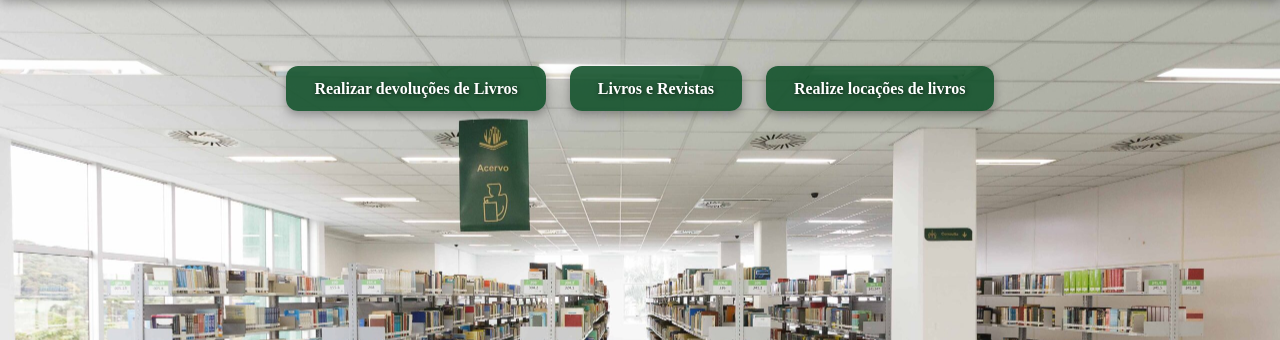
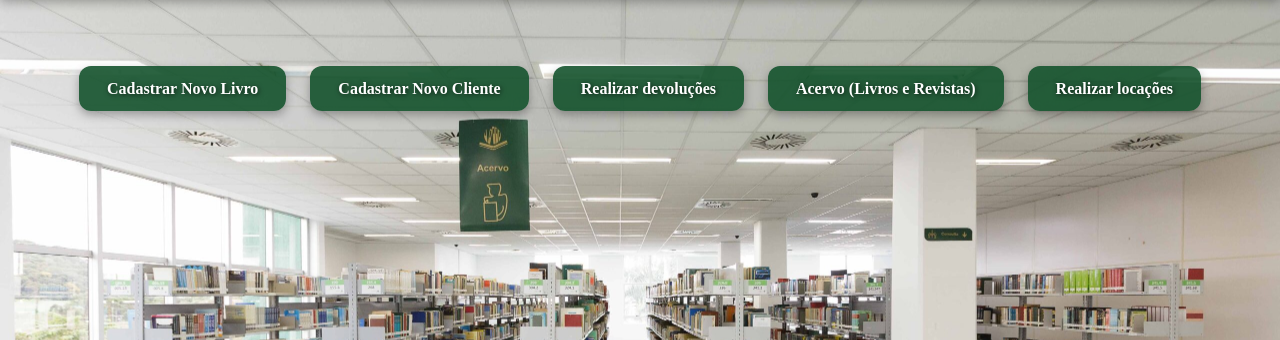
Before and after one commit to cauacozz11/Trabalho_POO_Grupo, a Flask app: page / in a window 1280 px wide. Shown: the part 100-440 px from the top of the page. Run offline with Flask 3, Linux system fonts and the light colour scheme; parts of the project's set-up code (start-up, migrations or seed data) failed here and were passed over.

Commit message:
te boto na cama te soco a banana oque que tu faz?
te boto na cama te soco a banana oque que tu faz?

ooooo, vai ser só pau nas cadangas... só pau nas candangas

```diff
--- a/app/routes.py
+++ b/app/routes.py
@@ -1,20 +1,267 @@
-from flask import Blueprint, render_template
-from database import Material, Cliente, Emprestimomprestimo
+# routes.py (COMPLETO E REFATORADO)
+from flask import Blueprint, render_template, request, redirect, url_for, flash
+from sqlalchemy import select
+from datetime import datetime, timedelta
+
+# Importa o db e os Modelos do Flask-SQLAlchemy
+from database import db, Cliente, Material, Emprestimo
 
 bp = Blueprint('main', __name__)
 
+# Configuração de prazo padrão para o empréstimo (ex: 7 dias)
+PRAZO_EMPRESTIMO_DIAS = 7
+
+
+# --- Rotas de Visualização (Home, Itens) ---
+
 @bp.route('/')
 def index():
+    """Página inicial."""
     return render_template('index.html')
 
 @bp.route('/itens')
 def listar_itens():
+    """Lista todos os livros e revistas no acervo."""
+    # Uso do Flask-SQLAlchemy: db.session.execute(db.select(Modelo)).scalars().all()
+    materiais = db.session.execute(db.select(Material)).scalars().all()
+
+    # Separa para a renderização
+    livros = [m for m in materiais if m.tipo == 'Livro']
+    revistas = [m for m in materiais if m.tipo == 'Revista']
+
     return render_template('itens.html', livros=livros, revistas=revistas)
+
+
+# --- Rotas de Cadastro (Novo) ---
+
+# Rota de Formulário Genérico (Livro/Revista/Cliente)
+@bp.route('/cadastro/<tipo>', methods=['GET'])
+def formulario_cadastro(tipo):
+    """Exibe o formulário de cadastro genérico (tipo pode ser: livro, revista, cliente)."""
+    tipos_validos = ['livro', 'revista', 'cliente']
+    if tipo not in tipos_validos:
+        return redirect(url_for('main.index'))
+
+    # Renderiza um template genérico que será criado no Passo 3
+    return render_template('cadastro.html', tipo=tipo)
+
+
+# Rota de Processamento de Cadastro (POST)
+@bp.route('/cadastro/processar', methods=['POST'])
+def processar_cadastro():
+    tipo = request.form.get('tipo')
+
+    try:
+        if tipo == 'cliente':
+            # Validação simples
+            if not request.form.get('cpf') or not request.form.get('nome'):
+                 flash("Nome e CPF são obrigatórios!", 'error')
+                 return redirect(url_for('main.formulario_cadastro', tipo='cliente'))
+
+            # Verifica duplicidade no banco (USANDO Flask-SQLAlchemy)
+            cpf_existente = db.session.execute(
+                db.select(Cliente).filter_by(cpf=request.form.get('cpf'))
+            ).scalar_one_or_none()
+
+            if cpf_existente:
+                flash("Erro: CPF já cadastrado.", 'error')
+                return redirect(url_for('main.formulario_cadastro', tipo='cliente'))
+
+            novo_cliente = Cliente(
+                nome=request.form.get('nome'),
+                cpf=request.form.get('cpf'),
+                telefone=request.form.get('telefone')
+            )
+            db.session.add(novo_cliente)
+            flash(f"Cliente '{novo_cliente.nome}' cadastrado com sucesso!", 'success')
+
+        elif tipo in ['livro', 'revista']:
+            # Lógica para Livro e Revista
+            titulo = request.form.get('titulo')
+            categoria = request.form.get('categoria')
+            editora = request.form.get('editora')
+
+            if not titulo or not editora:
+                flash("Título e Editora são obrigatórios!", 'error')
+                return redirect(url_for('main.formulario_cadastro', tipo=tipo))
+
+            if tipo == 'livro':
+                novo_material = Material(
+                    tipo="Livro",
+                    titulo=titulo,
+                    categoria=categoria,
+                    editora=editora,
+                    autor=request.form.get('autor')
+                )
+            else: # tipo == 'revista'
+                novo_material = Material(
+                    tipo="Revista",
+                    titulo=titulo,
+                    categoria=categoria,
+                    editora=editora,
+                    edicao=request.form.get('edicao', type=int)
+                )
+
+            db.session.add(novo_material)
+            flash(f"{novo_material.tipo} '{novo_material.titulo}' cadastrado com sucesso!", 'success')
+
+        db.session.commit()
+
+    except Exception as e:
+        db.session.rollback()
+        flash(f"Erro ao cadastrar: {e}", 'error')
+
+    return redirect(url_for('main.index'))
+
+
+# --- Rotas de Locação (Adaptadas) ---
 
 @bp.route('/locacao')
 def locacao():
-    return render_template('locacao.html', clientes=clientes, livros=livros, revistas=revistas)
+    """Lista itens disponíveis para locação."""
+    # Adaptação para Flask-SQLAlchemy
+    materiais_disponiveis = db.session.execute(
+        db.select(Material).filter_by(disponivel=True)
+    ).scalars().all()
+
+    livros = [m for m in materiais_disponiveis if m.tipo == 'Livro']
+    revistas = [m for m in materiais_disponiveis if m.tipo == 'Revista']
+
+    return render_template('locacao.html', livros=livros, revistas=revistas)
+
+
+@bp.route('/locacao/selecionar/<int:material_id>')
+def locacao_selecionar_cliente(material_id):
+    """Exibe a lista de clientes após um item ser selecionado."""
+    # Adaptação para Flask-SQLAlchemy
+    item = db.session.get(Material, material_id)
+    clientes = db.session.execute(db.select(Cliente)).scalars().all()
+
+    if not item:
+        flash("Item não encontrado ou indisponível.", 'error')
+        return redirect(url_for('main.locacao'))
+
+    # O template locacao_selecionar_cliente.html deve usar item.id para o formulário
+    return render_template(
+        'locacao_selecionar_cliente.html',
+        item=item,
+        clientes=clientes
+    )
+
+
+@bp.route('/locacao/finalizar', methods=['POST'])
+def finalizar_locacao():
+    """Efetiva o empréstimo do item para o cliente."""
+
+    # O seu HTML deve enviar o 'material_id' e 'cliente_id'
+    cliente_id = request.form.get('cliente_id')
+    material_id = request.form.get('material_id')
+
+    try:
+        # Busca os objetos
+        item = db.session.get(Material, material_id)
+        cliente = db.session.get(Cliente, cliente_id)
+
+        if not item or not cliente or not item.disponivel:
+            flash('Erro na locação: Item não encontrado ou indisponível.', 'error')
+            return redirect(url_for('main.locacao'))
+
+        # Marca o item como indisponível
+        item.disponivel = False
+
+        # Cria o novo Empréstimo
+        data_prazo = datetime.now() + timedelta(days=PRAZO_EMPRESTIMO_DIAS)
+        novo_emprestimo = Emprestimo(
+            cliente_id=cliente.id,
+            material_id=item.id,
+            data_prazo=data_prazo, # data_prazo aqui, como no models.py
+            status="ABERTO"
+        )
+
+        db.session.add(novo_emprestimo)
+        db.session.commit()
+
+        flash(f'Sucesso! "{item.titulo}" alugado para {cliente.nome}.', 'success')
+
+    except Exception as e:
+        db.session.rollback()
+        flash(f'Erro ao finalizar a locação: {e}', 'error')
+
+    return redirect(url_for('main.index'))
+
+
+# --- Rotas de Devolução (Adaptadas) ---
 
 @bp.route('/devolucao')
 def devolucao():
-    return render_template('devolucao.html', clientes=clientes)
+    """Lista todos os clientes com itens alugados (Empréstimos ABERTOS)."""
+
+    # 1. Busca todos os empréstimos ABERTOS. O relacionamento 'material' e 'cliente' é carregado.
+    emprestimos_abertos = db.session.execute(
+        db.select(Emprestimo)
+          .filter_by(status="ABERTO")
+          .order_by(Emprestimo.cliente_id)
+    ).scalars().all()
+
+    clientes_com_aluguel = []
+
+    # Dicionário para rastrear os clientes já adicionados
+    clientes_map = {}
+
+    for emp in emprestimos_abertos:
+        cliente_id = emp.cliente.id
+
+        # Se o cliente ainda não foi processado:
+        if cliente_id not in clientes_map:
+            # Cria o objeto para ser passado ao template (usa id_cliente como esperado)
+            cliente_data = {
+                'id_cliente': cliente_id,
+                'nome': emp.cliente.nome,
+                'itens_alugados': []
+            }
+            clientes_map[cliente_id] = cliente_data
+            clientes_com_aluguel.append(cliente_data)
+
+        # Adiciona o item à lista do cliente
+        clientes_map[cliente_id]['itens_alugados'].append({
+            'titulo': emp.material.titulo,
+            'categoria': emp.material.categoria,
+            'editora': emp.material.editora,
+            # Passamos o ID do Emprestimo, que é o que precisamos para devolver
+            'emprestimo_id': emp.id
+        })
+
+    return render_template('devolucao.html', clientes=clientes_com_aluguel)
+
+
+@bp.route('/devolucao/finalizar', methods=['POST'])
+def finalizar_devolucao():
+    """Processa a devolução de um item."""
+
+    # O template devolucao.html deve enviar o 'emprestimo_id'
+    emprestimo_id = request.form.get('emprestimo_id')
+
+    try:
+        # 1. Busca o objeto Emprestimo
+        emprestimo = db.session.get(Emprestimo, emprestimo_id)
+
+        if not emprestimo:
+            flash('Erro: Empréstimo não encontrado.', 'error')
+            return redirect(url_for('main.devolucao'))
+
+        # 2. Atualiza o status do Empréstimo
+        emprestimo.data_devolucao = datetime.now()
+        emprestimo.status = "DEVOLVIDO"
+
+        # 3. Atualiza a disponibilidade do Material (via relacionamento)
+        # Assumimos que o relacionamento material está carregado.
+        emprestimo.material.disponivel = True
+
+        db.session.commit()
+        flash(f'Devolvido com sucesso: "{emprestimo.material.titulo}".', 'success')
+
+    except Exception as e:
+        db.session.rollback()
+        flash(f'Erro ao finalizar a devolução: {e}', 'error')
+
+    return redirect(url_for('main.devolucao'))
--- a/app/templates/devolucao.html
+++ b/app/templates/devolucao.html
@@ -48,8 +48,7 @@
                                     method="POST"
                                     onsubmit="return confirm('Tem certeza que deseja devolver o item: {{ item.titulo }}?');"
                                 >
-                                <input type="hidden" name="cliente_id" value="{{ cliente.id_cliente }}">
-                                <input type="hidden" name="item_index" value="{{ loop.index0 }}">
+                                    <input type="hidden" name="emprestimo_id" value="{{ item.emprestimo_id }}">
 
                                     <button type="submit" class="botao-devolver">Devolver</button>
                                 </form>
--- a/app/templates/index.html
+++ b/app/templates/index.html
@@ -13,11 +13,16 @@
       </nav>
     </header>
 
-    <section id="inicio">
-      <a href="/devolucao" class="botaoInicio">Realizar devoluções de Livros</a>
-      <a href="/itens" class="botaoInicio">Livros e Revistas</a>
-      <a href="/locacao" class="botaoInicio">Realize locações de livros</a>
-    </section>
+<section id="inicio">
+
+    <a href="{{ url_for('main.formulario_cadastro', tipo='livro') }}" class="botaoInicio">Cadastrar Novo Livro</a>
+    <a href="{{ url_for('main.formulario_cadastro', tipo='cliente') }}" class="botaoInicio">Cadastrar Novo Cliente</a>
+
+    <a href="{{ url_for('main.devolucao') }}" class="botaoInicio">Realizar devoluções</a>
+    <a href="{{ url_for('main.listar_itens') }}" class="botaoInicio">Acervo (Livros e Revistas)</a>
+    <a href="{{ url_for('main.locacao') }}" class="botaoInicio">Realizar locações</a>
+
+</section>
 
     <footer id="rodape">
       <p>Biblioteca Univille - 2025</p>
--- a/app/templates/locacao.html
+++ b/app/templates/locacao.html
@@ -20,9 +20,9 @@
         <h2 id="cabecalhoLivros">Livros Disponíveis</h2>
         {% if livros %}
             <ul>
-                {% for index, livro in livros %}
+                {% for livro in livros %}
                     <li>
-                        <a href="{{ url_for('main.locacao_selecionar_cliente', tipo_item='livro', item_index=index) }}">
+                        <a href="{{ url_for('main.locacao_selecionar_cliente', material_id=livro.id) }}">
                             <strong>{{ livro.titulo }}</strong> — {{ livro.autor }}
                             <br>
                             <small>{{ livro.categoria }} | {{ livro.editora }}</small>
--- a/app/templates/locacao_selecionar_cliente.html
+++ b/app/templates/locacao_selecionar_cliente.html
@@ -28,15 +28,14 @@
 
         <form action="{{ url_for('main.finalizar_locacao') }}" method="POST">
 
-                <input type="hidden" name="tipo_item" value="{{ tipo_item }}">
-                <input type="hidden" name="item_index" value="{{ item_index }}">
+            <input type="hidden" name="material_id" value="{{ item.id }}">
 
             <label for="cliente_id">Selecione o cliente para esta locação:</label>
 
             <select name="cliente_id" id="cliente_id" required>
                 <option value="">-- Escolha um cliente --</option>
                 {% for cliente in clientes %}
-                        <option value="{{ cliente.id_cliente }}">
+                    <option value="{{ cliente.id }}">
                         {{ cliente.nome }} (CPF: ...{{ cliente.cpf[-4:] }})
                     </option>
                 {% endfor %}
```
Also changed, not shown: app/__init__.py (+17 -0 lines), app/templates/cadastro.html (added, +82 -0 lines), database.py (+18 -25 lines), biblioteca_completa.db, instance/biblioteca_completa.db (added). Lines whose indentation alone changed are shown as unchanged.
